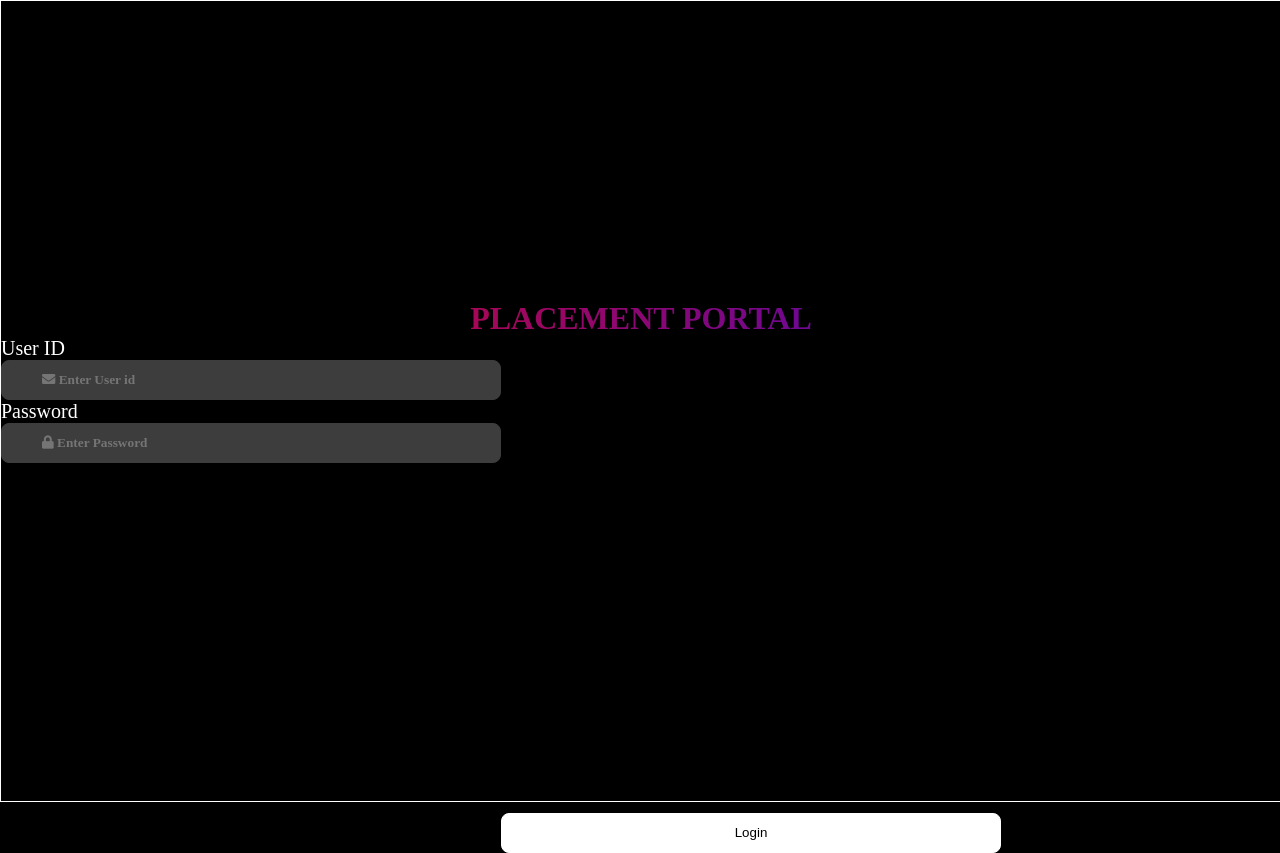
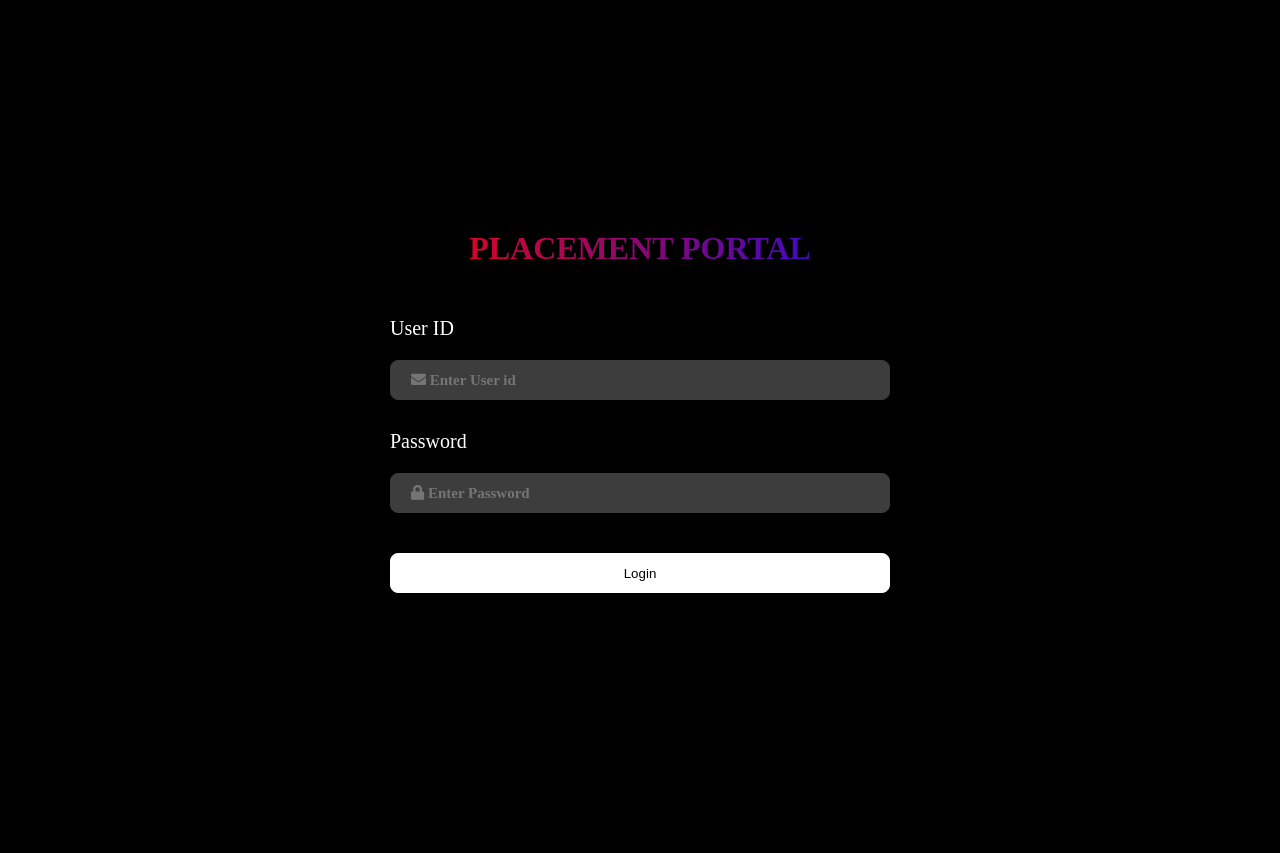
Before and after one commit to ParalYadav/Projects-on-web-development, a PHP site: page /placement/login.html in a window 1280 px wide. After the commit the page ends 593 px from the top, so only its background shows below. Run offline with PHP 8.4, Linux system fonts and the light colour scheme.

Commit message:
Add files via upload

```diff
--- a/placement/list2.css
+++ b/placement/list2.css
@@ -2,6 +2,7 @@
 {
     margin: 0;
     padding: 0;
+    background-color: rgb(247, 238, 238);
     background-color: black;
     color: white;
     width: 100%;
@@ -11,104 +12,86 @@
 .container
 {
     height: 100vh;
-    width: 100%;
+    width: inherit;
+    overflow: hidden;
     display: flex;
     justify-content: center;
     align-items: center;
-    border: 1px solid ;
+    /* border: 1px solid ; */
     /* flex-wrap: wrap; */
+    /* overflow: hidden; */
+}
+body
+{
+    width: 100vw;
+}
+ .block
+ {
+    height: 400px;
+    width: 500px;
+    /* border: 1px solid red; */
+    /* display: flex; */
+    justify-content: center;
+    align-items: center;
 
-}
-/* body
-{
-    position: fixed;
-} */
- /* .block
- {
-    height: 100%;
-    width: 100%;
-
- } */
+ }
 .heading
 {
-    /* position: relative; */
     text-align: center;
-    /* top: 200px; */
+    box-sizing: border-box;
+    padding: 30px;
     background: linear-gradient(to left,rgb(34, 9, 227),rgb(244, 5, 5));
     -webkit-background-clip:text;
     color: transparent;
 }
+.inner_block
+{
+    box-sizing: border-box;
+    margin-top: 20px;
+    /* border: 1px solid blue; */
+}
+.block1
+{
+    /* border: 1px solid pink; */
+    margin-bottom: 30px;
+    height: 40px;
+}
 .ui
 {
-    /* position: relative; */
-    /* text-align: center;  */
-    /* top: 240px;
-    left: 500px; */
     font-size: 20px;
+    margin-bottom: 20px;
+}
+.eui
+{
+    border-radius: 0.5rem;
+    height: 40px;
+    font-size: 15px;
+    box-sizing: border-box;
+    padding-left: 20px;
+    border: 1px solid rgb(62, 61, 61);
+    background-color: rgb(62, 61, 61);
 }
  .pswd
 {
-    /* position: relative; */
-    /* text-align: center; */
-    /* top: 290px;
-    left: 500px; */
     font-size: 20px;
+    margin-bottom: 20px;
 }
-.eui
+.psd
 {
-    /* position: relative; */
-    /* text-align: center; */
-    /* top: 270px;
-    left: 500px; */
-    width: 500px;
     border-radius: 0.5rem;
-    padding-left: 40px;
+    padding-left: 20px;
+    font-size: 15px;
     box-sizing: border-box;
     height: 40px;
     border: 1px solid rgb(62, 61, 61);
     background-color: rgb(62, 61, 61);
 }
-.psd
-{
-    /* position: relative; */
-    /* text-align: center; */
-    /* top: 310px;
-    left: 500px; */
-    width: 500px;
-    border-radius: 0.5rem;
-    padding-left: 40px;
-    box-sizing: border-box;
-    height: 40px;
-    border: 1px solid rgb(62, 61, 61);
-    background-color: rgb(62, 61, 61);
-}
-.envolope
-{
-    color: white;
-    /* position: relative;
-    top: 240px;
-    left:510px; */
-    background-color: transparent;
-    /* opacity: 0.6; */
-}
-.lock
-{
-    color: white;
-     /* position: relative;
-     top: 280px;
-    left: 510px; */
-    background-color: transparent;
-    /* opacity: 0.7; */
-}
 .btn
 {
     background-color: white;
     color: black;
-    width: 500px;
+    margin-top: 10px;
     height: 40px;
-     position: relative;
-    top: 350px;
-    left: 500px;
      cursor: pointer;
     border: 1px solid white;
     border-radius: 0.5rem;
```
